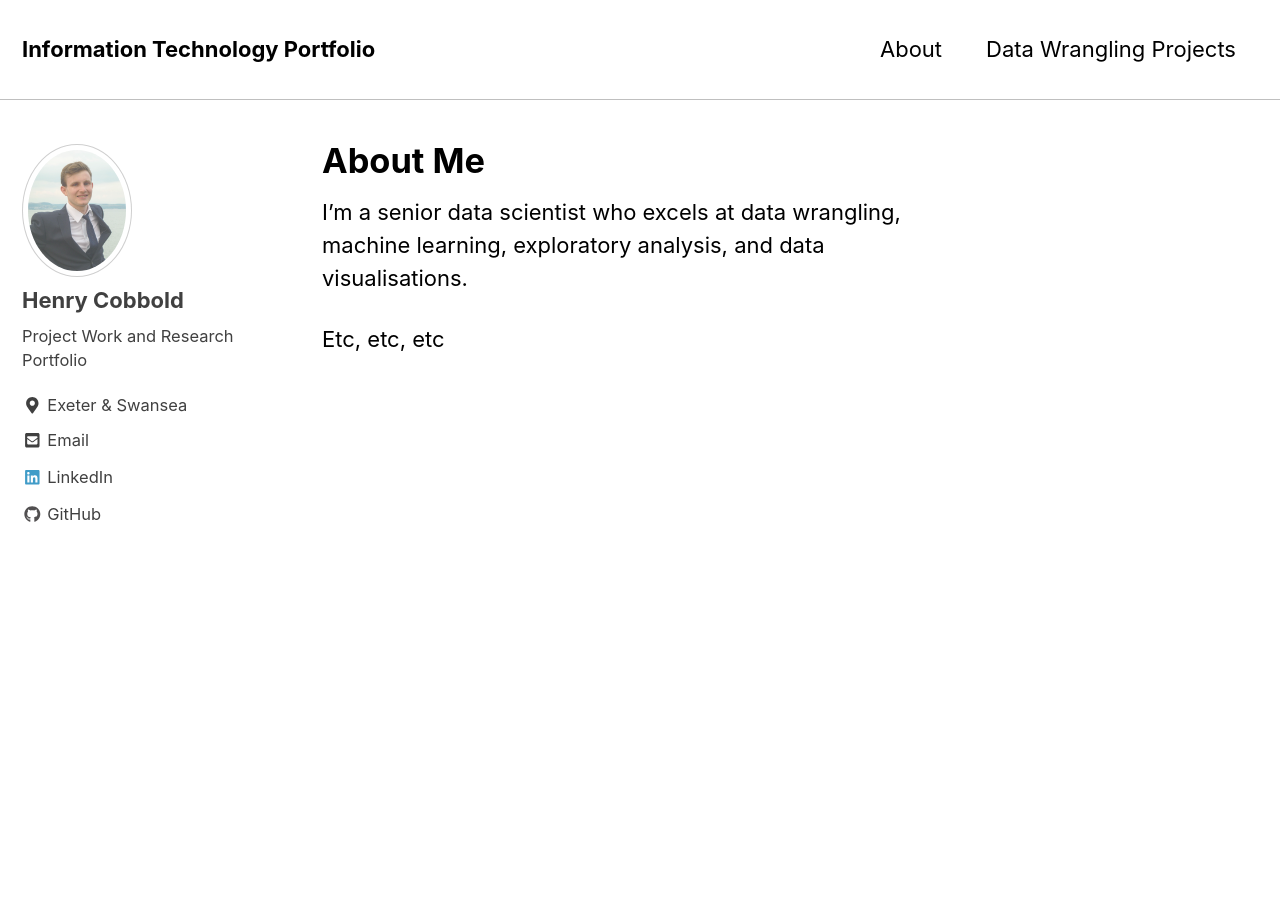
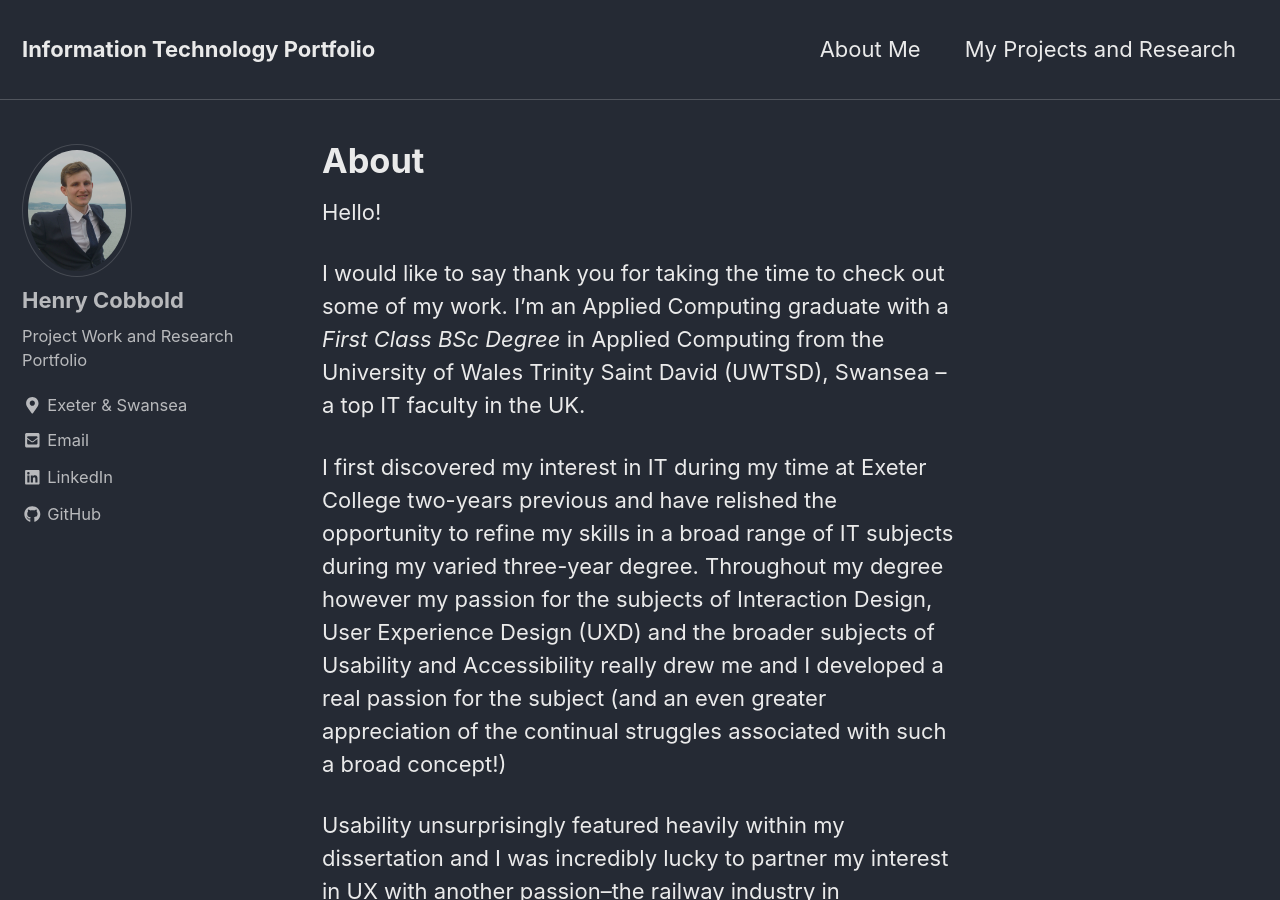
Before and after one commit to henrycobbold/henrycobbold.github.io, a Jekyll site: the page built from _pages/about.md, in a window 1280 px wide and 900 px high. Built offline with Jekyll 4.4.1, drawn with Linux system fonts in a browser that asks for light colours; nearby versions of some CDN libraries; some of the changed text lies outside the part shown.

Commit message:
first about me draft

```diff
--- a/_config.yml
+++ b/_config.yml
@@ -5,14 +5,14 @@
 # For technical reasons, this file is *NOT* reloaded automatically when you use
 # `jekyll serve`. If you change this file, please restart the server process.
 
-minimal_mistakes_skin    : "contrast" # "air", "aqua", "contrast", "dark", "dirt", "neon", "mint", "plum", "sunrise"
+minimal_mistakes_skin    : "dark" # "air", "aqua", "contrast", "dark", "dirt", "neon", "mint", "plum", "sunrise"
 
 # Site Settings
 locale                   : "en-UK"
 title                    : "Information Technology Portfolio"
 title_separator          : "-"
 name                     : "Henry Cobbold"
-description              : "Data Science Portfolio"
+description              : "Information Technology Portfolio"
 url                      : # the base hostname & protocol for your site e.g. "https://mmistakes.github.io"
 baseurl                  : # the subpath of your site, e.g. "/blog"
 repository               : # GitHub username/repo-name e.g. "mmistakes/minimal-mistakes"
--- a/_data/navigation.yml
+++ b/_data/navigation.yml
@@ -1,8 +1,8 @@
 # main links
 main:
-  - title: "About"
+  - title: "About Me"
     url: /about/
-  - title: "Data Wrangling Projects"
+  - title: "My Projects and Research"
     url: /data-wrangling/
   # - title: "About"
   #   url: https://mmistakes.github.io/minimal-mistakes/about/
--- a/_pages/about.md
+++ b/_pages/about.md
@@ -1,10 +1,22 @@
 ---
-title: "About Me"
+title: "About"
 permalink: /about/
 header:
   image:
 ---
 
-I'm a senior data scientist who excels at data wrangling, machine learning, exploratory analysis, and data visualisations.
+Hello!
 
-Etc, etc, etc
+I would like to say thank you for taking the time to check out some of my work. I'm an Applied Computing graduate with a *First Class BSc Degree* in Applied Computing from the University of Wales Trinity Saint David (UWTSD), Swansea -- a top IT faculty in the UK.
+
+I first discovered my interest in IT during my time at Exeter College two-years previous and have relished the opportunity to refine my skills in a broad range of IT subjects during my varied three-year degree. Throughout my degree however my passion for the subjects of Interaction Design, User Experience Design (UXD) and the broader subjects of Usability and Accessibility really drew me and I developed a real passion for the subject (and an even greater appreciation of the continual struggles associated with such a broad concept!)
+
+Usability unsurprisingly featured heavily within my dissertation and I was incredibly lucky to partner my interest in UX with another passion--the railway industry in developing a maintenance support tool across the majority of my final years study. My high standards and unwavering efforts were noted and I was incredibly honoured to win the Universities *‘Development Project of the Year’* Award with a grade of 84% for the work. Awarded for my UX and software development-oriented Dissertation, a nine-month project that is presented to final year BSc students in the Faculty of Architecture, Computing and Engineering (FACE) across the STEM subjects. More on this piece of work, its timescales, outcomes and key components can be found in the Projects section of my portfolio.
+
+Alongside University projects on my portfolio are pieces of academic research and papers written by myself. These two can be found in posts within the site and are available in full on request through my contact details.
+
+
+Many Thanks,
+
+
+Henry.
```
Also changed, not shown: _pages/my_portfolio_entries.md (deleted, +0 -19 lines).
